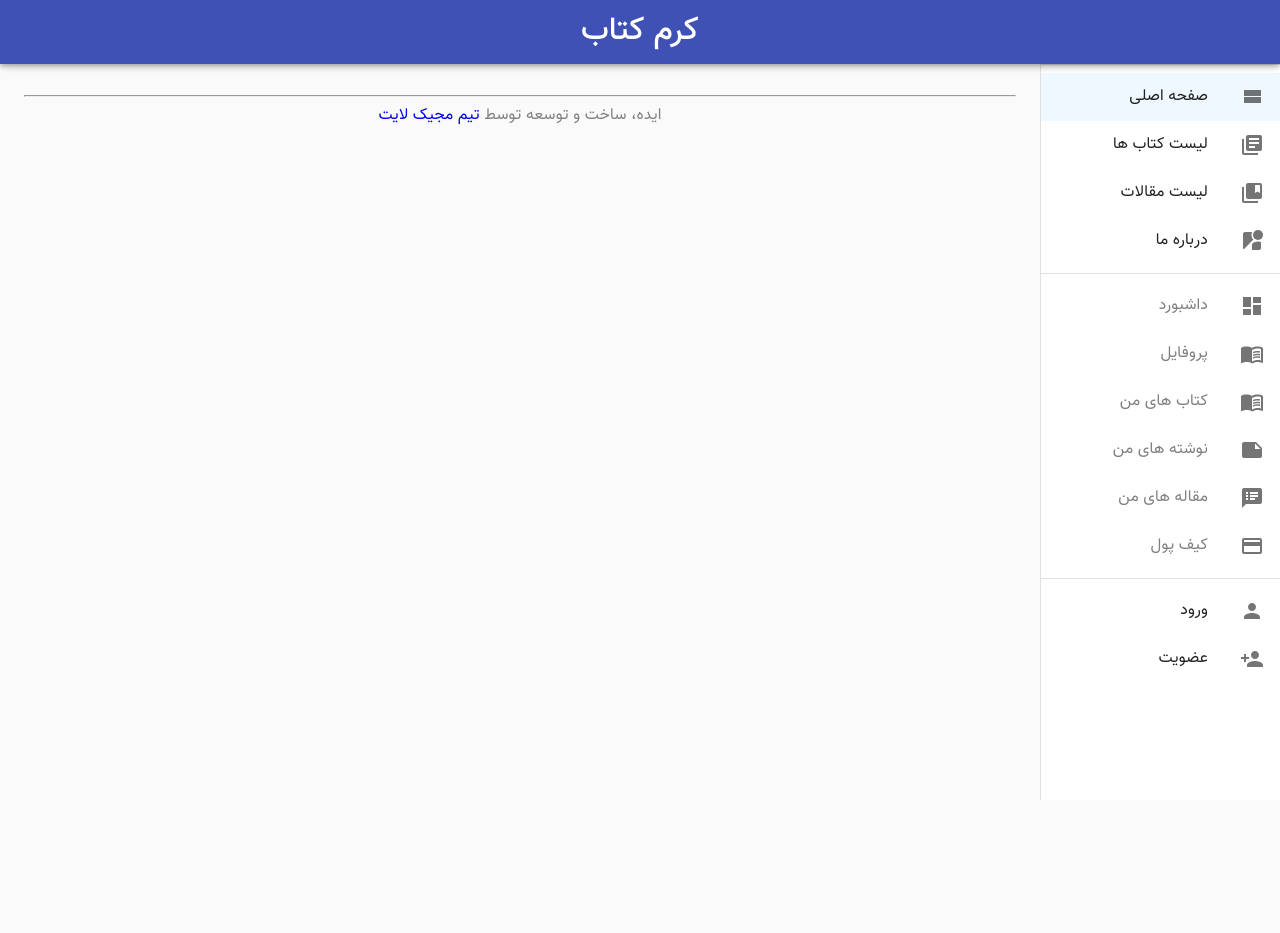
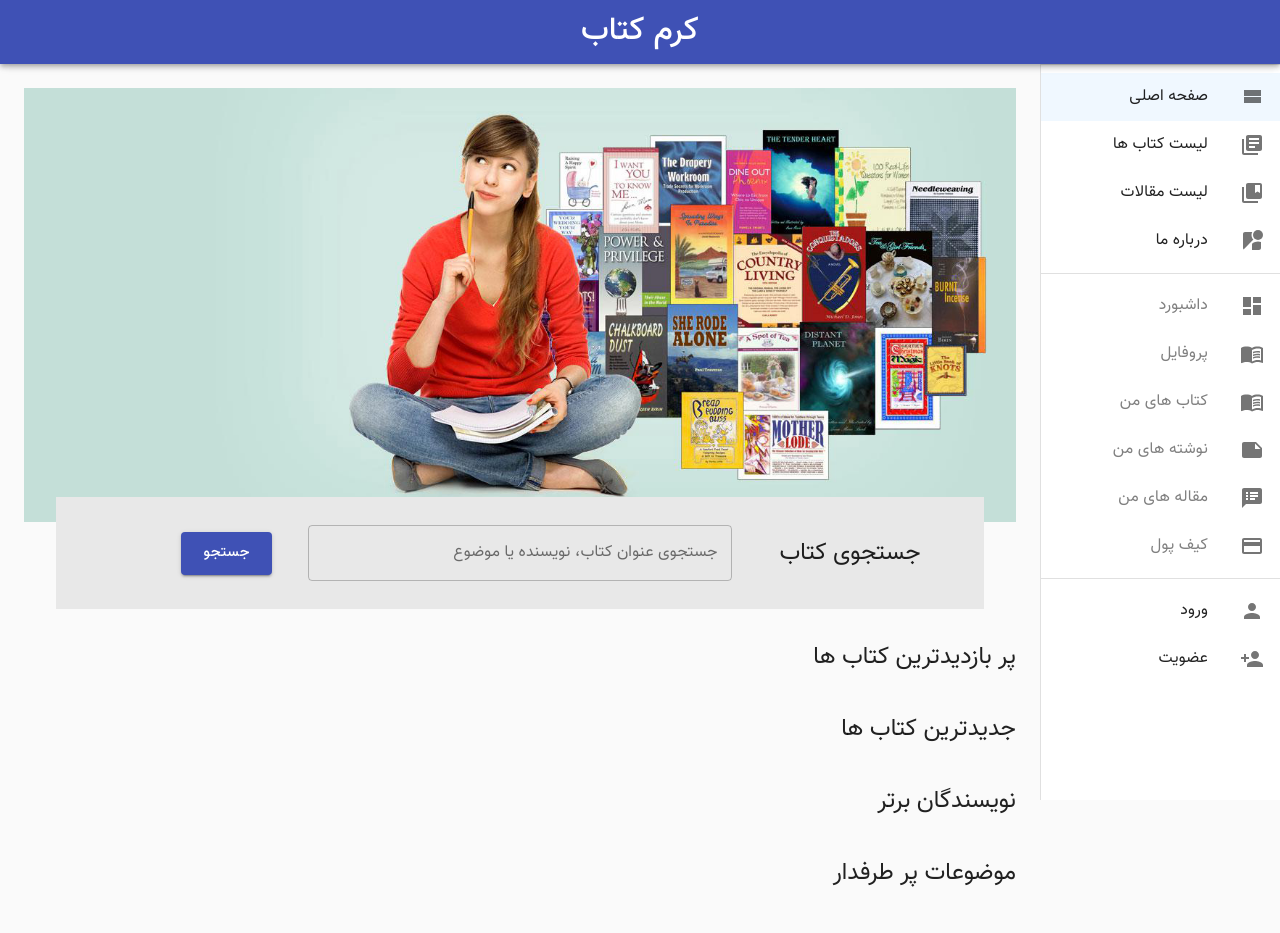
Before and after one commit to mohsen12999/bookworm, a React (Create React App) app: page / in a window 1280 px wide. Shown: the top 933 px of the page. Before the commit the page ends 800 px from the top, so only its background shows below. Built offline with nearby package versions, Linux system fonts and the light colour scheme.

Commit message:
make index

```diff
--- a/src/pages/public/Index.tsx
+++ b/src/pages/public/Index.tsx
@@ -1,16 +1,177 @@
 import React from "react";
-import {connect} from "react-redux";
+import { connect } from "react-redux";
+import Typography from "@material-ui/core/Typography";
+import TextField from "@material-ui/core/TextField";
+import Button from "@material-ui/core/Button";
+import Grid from "@material-ui/core/Grid";
+
+import BookThumbnail from "../../components/BookThumbnail";
+import AuthorThumbnail from "../../components/AuthorThumbnail";
+import ArticleThumbnail from "../../components/ArticleThumbnail";
+
+import "./index.css";
+import { IPublicState } from "../../types/publicTypes";
+import { IBook, IAuthor, IGenre, IPost } from "../../types/publicTypes";
 import { IAdminState } from "../../types/adminType";
 
-const Index = (props:{loggedIn:boolean}) => {
-	console.log(props.loggedIn)
-	return(<div></div>)
-};
+interface IIndexProps {
+  popBooks: IBook[];
+  newBooks: IBook[];
+  bestAuthors: IAuthor[];
+  bestGenres: IGenre[];
+  latestPosts: IPost[];
 
-const mapStateToProps = (State: { admin:IAdminState }) => ({
-	loggedIn: State.admin.loggedIn
-})
+  boughtBooks: number[];
+}
 
-const mapDispatchToProps={};
+const Index = (props: IIndexProps) => (
+  <React.Fragment>
+    <div className="main-banner">
+      <img
+        src={"/images/slider/slider1-skybook1-1368x599.jpg"}
+        className="img-slider"
+        alt="img"
+      />
+    </div>
+    <form className="search-grid persian-form">
+      <Grid container spacing={1}>
+        <Grid item xs={12} sm={3} className="grid-item">
+          <Typography variant="h5" component="h2">
+            جستجوی کتاب
+          </Typography>
+        </Grid>
+        <Grid item xs={12} sm={6} className="grid-item">
+          <TextField
+            className="search-text"
+            id="standard-basic"
+            variant="outlined"
+            label="جستجوی عنوان کتاب، نویسنده یا موضوع"
+          />
+        </Grid>
+        <Grid item xs={12} sm={2} className="grid-item">
+          <Button
+            variant="contained"
+            color="primary"
+            className="search-btn"
+            size="large"
+            type="submit"
+          >
+            جستجو
+          </Button>
+        </Grid>
+      </Grid>
+    </form>
 
-export default connect(mapStateToProps,mapDispatchToProps)(Index);
+    <Typography variant="h5" component="h3" className="section-title">
+      پر بازدیدترین کتاب ها
+    </Typography>
+    <Grid container spacing={1}>
+      {props.popBooks.map((book) => {
+        const owned = props.boughtBooks && props.boughtBooks.includes(book.id);
+        return (
+          <Grid key={book.id} item xs={6} sm={3}>
+            <BookThumbnail
+              id={book.id}
+              title={book.title}
+              img={book.img}
+              author={book.author}
+              price={book.price}
+              owned={owned}
+            />
+          </Grid>
+        );
+      })}
+    </Grid>
+
+    <Typography variant="h5" component="h3" className="section-title">
+      جدیدترین کتاب ها
+    </Typography>
+    <Grid container spacing={1}>
+      {props.newBooks.map((book) => {
+        const owned = props.boughtBooks && props.boughtBooks.includes(book.id);
+        return (
+          <Grid key={book.id} item xs={6} sm={3}>
+            <BookThumbnail
+              id={book.id}
+              title={book.title}
+              img={book.img}
+              author={book.author}
+              price={book.price}
+              owned={owned}
+            />
+          </Grid>
+        );
+      })}
+    </Grid>
+    <Typography variant="h5" component="h3" className="section-title">
+      نویسندگان برتر
+    </Typography>
+
+    <Grid container spacing={1}>
+      {props.bestAuthors.map((author) => (
+        <Grid key={author.id} item xs={6} sm={3}>
+          <AuthorThumbnail
+            id={author.id}
+            name={author.name}
+            img={author.avatar}
+          />
+        </Grid>
+      ))}
+    </Grid>
+
+    <Typography variant="h5" component="h3" className="section-title">
+      موضوعات پر طرفدار
+    </Typography>
+
+    <Grid container spacing={1}>
+      {props.bestGenres.map((genre) => (
+        <Grid key={genre.id} item xs={6} sm={2}>
+          <AuthorThumbnail id={genre.id} name={genre.title} img={genre.img} />
+        </Grid>
+      ))}
+    </Grid>
+
+    <Typography variant="h5" component="h3" className="section-title">
+      مقالات
+    </Typography>
+
+    <Grid container spacing={1}>
+      {props.latestPosts.map((post) => (
+        <Grid key={post.id} item xs={6} sm={4}>
+          <ArticleThumbnail
+            id={post.id}
+            title={post.title}
+            img={post.img}
+            author={post.author}
+          />
+        </Grid>
+      ))}
+    </Grid>
+  </React.Fragment>
+);
+
+const mapStateToProps = (State: {
+  public: IPublicState;
+  admin: IAdminState;
+}) => ({
+  popBooks: State.public.books.filter((b) =>
+    State.public.popBooks.includes(b.id)
+  ),
+  newBooks: State.public.books.filter((b) =>
+    State.public.newBooks.includes(b.id)
+  ),
+  bestAuthors: State.public.books.filter((b) =>
+    State.public.bestAuthors.includes(b.id)
+  ),
+  bestGenres: State.public.books.filter((b) =>
+    State.public.bestGenres.includes(b.id)
+  ),
+  latestPosts: State.public.books.filter((b) =>
+    State.public.latestPosts.includes(b.id)
+  ),
+  boughtBooks: State.admin.boughtBooks,
+});
+
+const mapDispatchToProps = {};
+
+export default connect(mapStateToProps, mapDispatchToProps)(Index);
```
